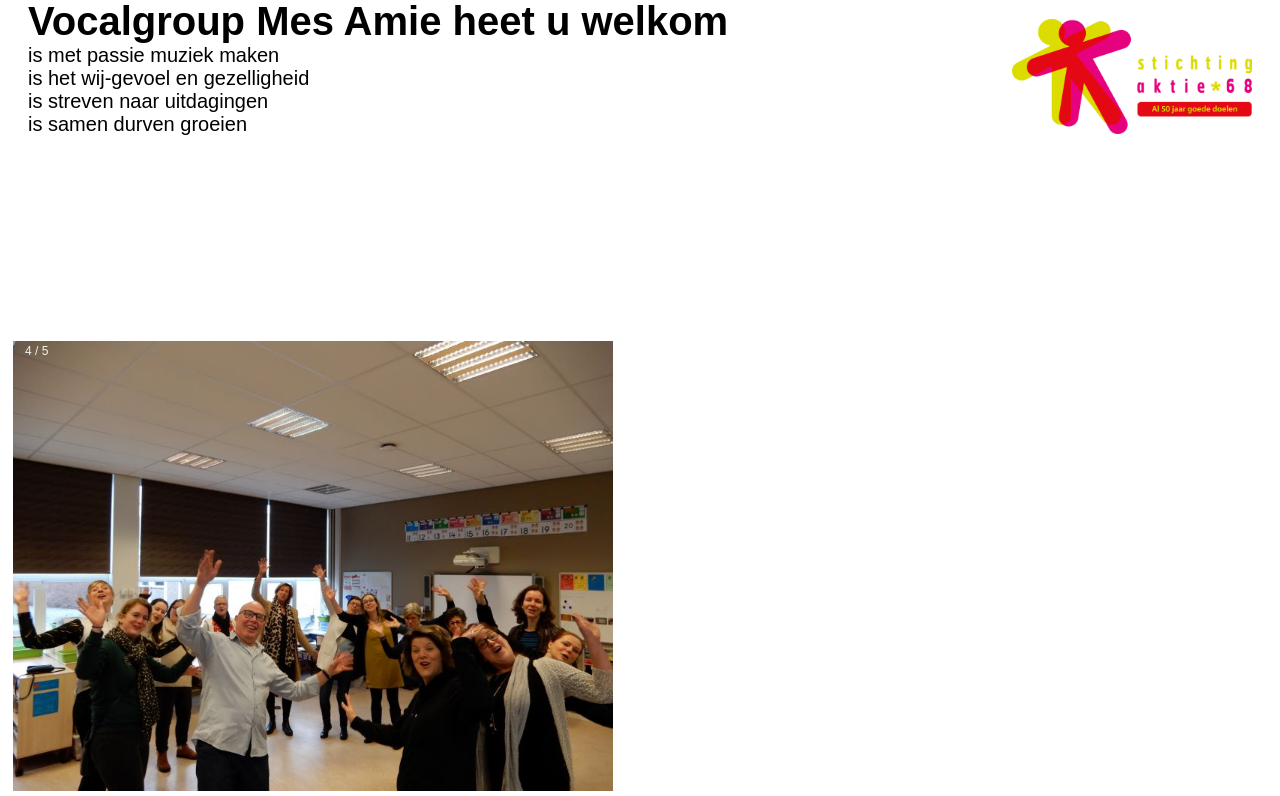
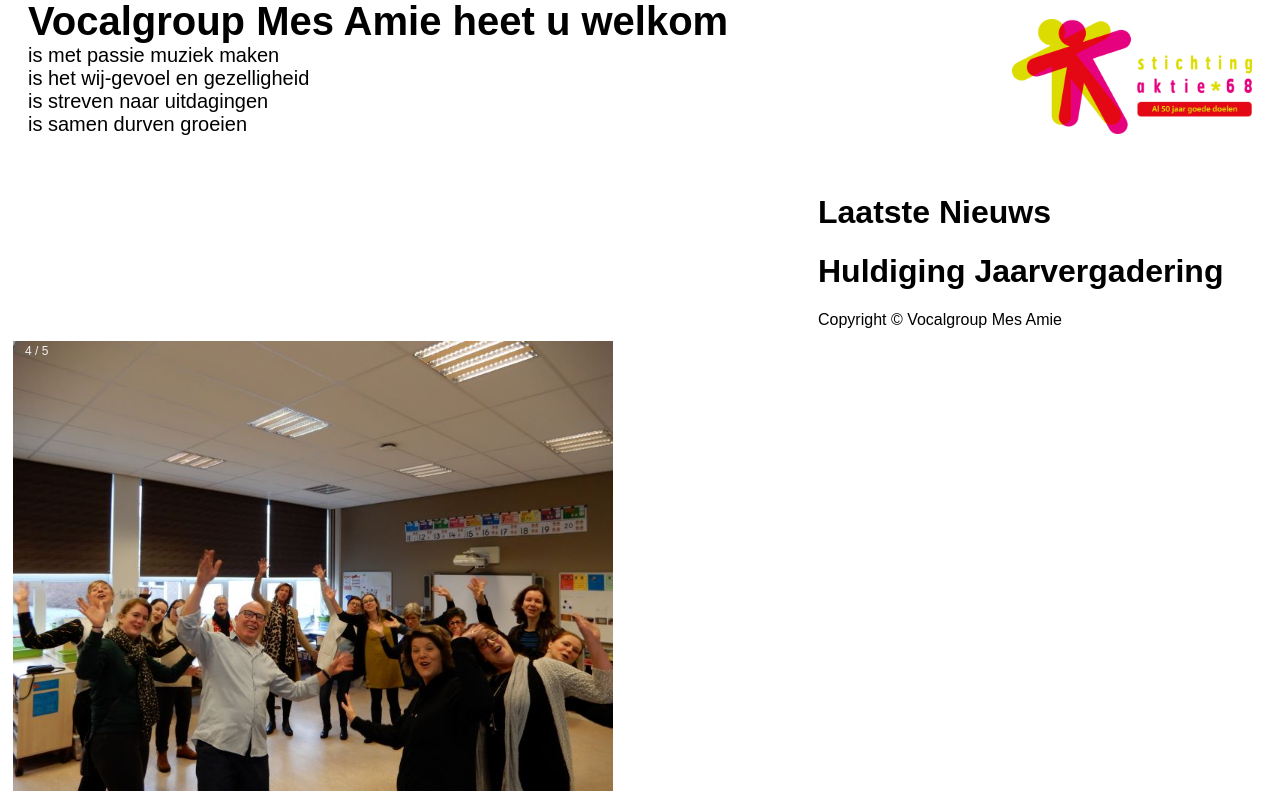
Before and after one commit to StanErens/Challenge2VocalgroupMesamie, a PHP site: page / in a window 1280 px wide. Shown: the part 212-1008 px from the top of the page. Run offline with PHP 8.4, Linux system fonts and the light colour scheme.

Commit message:
Update index.php

```diff
--- a/index.php
+++ b/index.php
@@ -72,9 +72,20 @@ include_once("includes/navbar.php");
   <span class="dot"></span>
 </div>
 
+    <div class="news">
+        <h1>Laatste Nieuws</h1>
+    </div>
+
+    <div class="huldiging">
+        <h1>Huldiging Jaarvergadering</h1>
+    </div>
+
     </body>
 
     <footer>
+        <div class="footer">
+        Copyright &copy; Vocalgroup Mes Amie
+        </div>
 
     </footer>
     <script>
```
